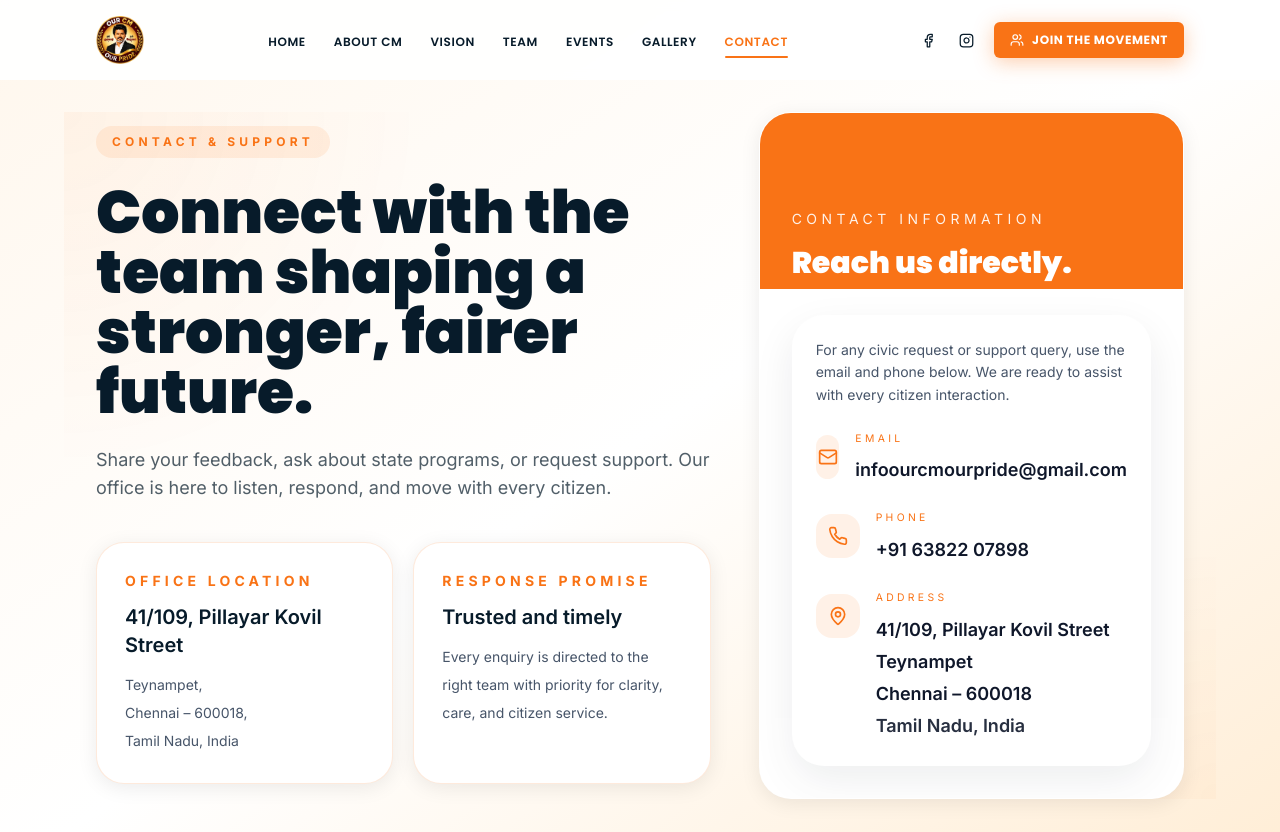
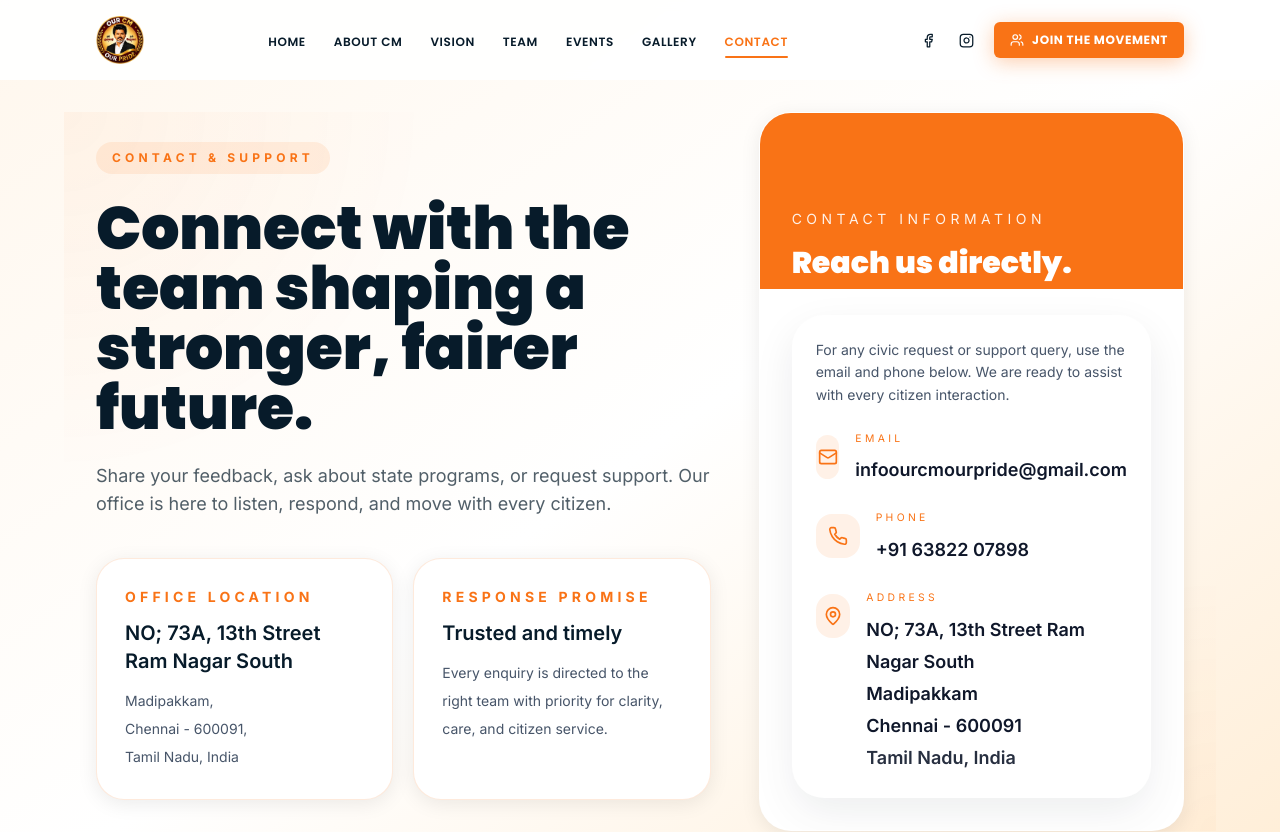
Before and after one commit to rockylazarus777-dot/ourcmourpride, a Next.js app: page /contact in a window 1280 px wide. Shown: the top 832 px of the page. Built offline with nearby package versions, Linux system fonts and the light colour scheme.

Commit message:
Update contact page

```diff
--- a/app/contact/page.tsx
+++ b/app/contact/page.tsx
@@ -11,7 +11,7 @@ const contactDetails = [
     icon: MapPin,
     title: "Office Location",
     description:
-      "NO; 73A, 13th Street Ram Nagar South,Madipakkam, Chennai - 600091 , Tamil Nadu, India. Visit us for program support, public feedback, and official requests.",
+      "NO; 73A, 13th Street Ram Nagar South, Madipakkam, Chennai - 600091. Visit us for program support, public feedback, and official requests.",
   },
   {
     icon: Phone,
@@ -89,10 +89,10 @@ export default function ContactPage() {
                 <div className="grid gap-5 sm:grid-cols-2">
                   <div className="rounded-[28px] border border-primary/15 bg-white p-7 shadow-card">
                     <p className="text-sm uppercase tracking-[0.3em] text-primary font-bold mb-3">Office Location</p>
-                    <p className="font-semibold text-navy text-xl mb-3">41/109, Pillayar Kovil Street</p>
+                    <p className="font-semibold text-navy text-xl mb-3">NO; 73A, 13th Street Ram Nagar South</p>
                     <p className="text-sm leading-7 text-slate-600">
-                      Teynampet,
-                      <br />Chennai – 600018,
+                      Madipakkam,
+                      <br />Chennai - 600091,
                       <br />Tamil Nadu, India
                     </p>
                   </div>
@@ -153,9 +153,9 @@ export default function ContactPage() {
                           <div>
                             <p className="text-[0.65rem] uppercase tracking-[0.32em] text-primary mb-2">ADDRESS</p>
                             <address className="not-italic font-semibold text-slate-900 text-lg leading-8">
-                              41/109, Pillayar Kovil Street
-                              <br />Teynampet
-                              <br />Chennai – 600018
+                              NO; 73A, 13th Street Ram Nagar South
+                              <br />Madipakkam
+                              <br />Chennai - 600091
                               <br />Tamil Nadu, India
                             </address>
                           </div>
@@ -335,8 +335,8 @@ export default function ContactPage() {
             <div className="mt-12 grid gap-8 xl:grid-cols-[1.3fr_0.7fr] items-start">
               <div className="overflow-hidden rounded-[2rem] border border-slate-200 shadow-card">
                 <iframe
-                  title="Teynampet, Chennai map"
-                  src="https://www.google.com/maps?q=Teynampet,+Chennai+600018&output=embed"
+                  title="Madipakkam, Chennai map"
+                  src="https://www.google.com/maps?q=Madipakkam,+Chennai+600091&output=embed"
                   className="h-[420px] w-full border-0"
                   loading="lazy"
                   referrerPolicy="no-referrer-when-downgrade"
@@ -346,26 +346,26 @@ export default function ContactPage() {
               <div className="space-y-6 rounded-[2rem] border border-slate-200 bg-white p-8 shadow-card">
                 <div>
                   <p className="text-sm uppercase tracking-[0.32em] text-primary font-bold mb-2">Visiting address</p>
-                  <p className="font-semibold text-navy text-xl">41/109, Pillayar Kovil Street</p>
+                  <p className="font-semibold text-navy text-xl">NO; 73A, 13th Street Ram Nagar South</p>
                 </div>
 
                 <div className="space-y-4 text-sm text-slate-600 leading-7">
                   <p>
-                    Teynampet, Chennai – 600018. Our office is located in the central city district with easy access from nearby transport and civic amenities.
+                    Madipakkam, Chennai - 600091. Our office is located with easy access from nearby transport and civic amenities.
                   </p>
                   <p>
-                    Nearby landmark: Teynampet Bus Depot and Anna Nagar West. Our welcome desk provides direct support for visitor enquiries.
+                    Our welcome desk provides direct support for visitor enquiries.
                   </p>
                 </div>
 
                 <div className="grid gap-4">
                   <div className="rounded-3xl bg-slate-50 p-5">
                     <p className="text-xs uppercase tracking-[0.3em] text-slate-500 mb-2">Public transit</p>
-                    <p className="font-semibold text-navy">Nearest Metro: Teynampet</p>
+                    <p className="font-semibold text-navy">Well connected by local bus routes</p>
                   </div>
                   <div className="rounded-3xl bg-slate-50 p-5">
                     <p className="text-xs uppercase tracking-[0.3em] text-slate-500 mb-2">Parking</p>
-                    <p className="font-semibold text-navy">Local street and civic parking available near Teynampet.</p>
+                    <p className="font-semibold text-navy">Local street and civic parking available near Madipakkam.</p>
                   </div>
                 </div>
               </div>
--- a/app/cookie-policy/page.tsx
+++ b/app/cookie-policy/page.tsx
@@ -155,7 +155,7 @@ const sections = [
     list: [
       "Email: infoourcmourpride@gmail.com",
       "Phone: +91 63822 07898",
-      "Address: The Great Indian Movement NO; 73A, 13th Street Ram Nagar South, Madipakkam, Chennai - 600091 – 600018, Tamil Nadu, India",
+      "Address: NO; 73A, 13th Street Ram Nagar South, Madipakkam, Chennai - 600091",
       "Office Hours: Monday – Saturday, 9:00 AM to 6:00 PM IST",
     ],
   },
--- a/app/disclaimer/page.tsx
+++ b/app/disclaimer/page.tsx
@@ -122,7 +122,7 @@ const sections = [
     list: [
       "Email: infoourcmourpride@gmail.com",
       "Phone: +91 63822 07898",
-      "Address: The Great Indian Movement NO; 73A, 13th Street Ram Nagar South, Madipakkam, Chennai - 600091 – 600018, Tamil Nadu, India",
+      "Address: NO; 73A, 13th Street Ram Nagar South, Madipakkam, Chennai - 600091",
       "Office Hours: Monday – Saturday, 9:00 AM to 6:00 PM IST",
     ],
   },
--- a/app/privacy-policy/page.tsx
+++ b/app/privacy-policy/page.tsx
@@ -181,7 +181,7 @@ const sections = [
     list: [
       "Email: infoourcmourpride@gmail.com",
       "Phone: +91 63822 07898",
-      "Address: The Great Indian Movement NO; 73A, 13th Street Ram Nagar South, Madipakkam, Chennai - 600091 – 600018, Tamil Nadu, India",
+      "Address: NO; 73A, 13th Street Ram Nagar South, Madipakkam, Chennai - 600091",
       "Office Hours: Monday – Saturday, 9:00 AM to 6:00 PM IST",
     ],
   },
--- a/app/refund-cancellation-policy/page.tsx
+++ b/app/refund-cancellation-policy/page.tsx
@@ -115,7 +115,7 @@ const sections = [
     list: [
       "Email: infoourcmourpride@gmail.com",
       "Phone: +91 63822 07898",
-      "Address: The Great Indian Movement NO; 73A, 13th Street Ram Nagar South, Madipakkam, Chennai - 600091 – 600018, Tamil Nadu, India",
+      "Address: NO; 73A, 13th Street Ram Nagar South, Madipakkam, Chennai - 600091",
       "Office Hours: Monday – Saturday, 9:00 AM to 6:00 PM IST",
     ],
   },
--- a/app/shipping-delivery-policy/page.tsx
+++ b/app/shipping-delivery-policy/page.tsx
@@ -90,7 +90,7 @@ const sections = [
     list: [
       "Email: infoourcmourpride@gmail.com",
       "Phone: +91 63822 07898",
-      "Address: The Great Indian Movement NO; 73A, 13th Street Ram Nagar South, Madipakkam, Chennai - 600091 – 600018, Tamil Nadu, India",
+      "Address: NO; 73A, 13th Street Ram Nagar South, Madipakkam, Chennai - 600091",
       "Office Hours: Monday – Saturday, 9:00 AM to 6:00 PM IST",
     ],
   },
--- a/app/terms-and-conditions/page.tsx
+++ b/app/terms-and-conditions/page.tsx
@@ -22,7 +22,7 @@ const sections = [
     title: "About Our CM Our Pride",
     content: [
       "Our CM Our Pride is a civic engagement and community development initiative dedicated to celebrating visionary leadership, inclusive governance, and the collective aspirations of the citizens of Tamil Nadu. The platform serves as a bridge between communities and public policy, highlighting developmental efforts, social welfare initiatives, youth empowerment, environmental sustainability, and economic growth across the state.",
-      "The Website is operated by Our CM Our Pride from Chennai, Tamil Nadu, India. Our registered office is located at The Great Indian Movement NO; 73A, 13th Street Ram Nagar South, Madipakkam, Chennai - 600091 – 600018, Tamil Nadu, India.",
+      "The Website is operated by Our CM Our Pride from Chennai, Tamil Nadu, India. Our registered office is located at NO; 73A, 13th Street Ram Nagar South, Madipakkam, Chennai - 600091.",
     ],
   },
   {
@@ -197,7 +197,7 @@ const sections = [
     list: [
       "Email: infoourcmourpride@gmail.com",
       "Phone: +91 63822 07898",
-      "Address: The Great Indian Movement NO; 73A, 13th Street Ram Nagar South, Madipakkam, Chennai - 600091 – 600018, Tamil Nadu, India",
+      "Address: NO; 73A, 13th Street Ram Nagar South, Madipakkam, Chennai - 600091",
       "Office Hours: Monday – Saturday, 9:00 AM to 6:00 PM IST",
     ],
   },
```
Also changed, not shown: 1 other file (tests, documents, lock files or other folders).
